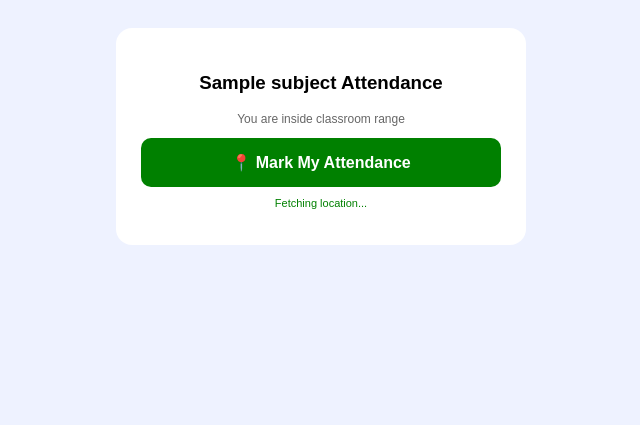
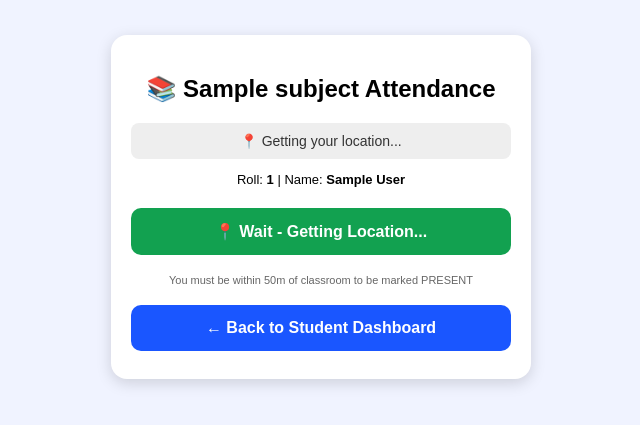
Before and after one commit to 309swara-crypto/qr-attendance, a Flask app: template templates/scan.html in a window 1280 px wide. Shown: the top 425 px of the page, without its empty margins (319-959 px from the left). Run offline with Flask 3, Linux system fonts and the light colour scheme; the visitor is signed in with stand-in values (Sample User, id 1); the template is opened without the code that fills it: most values are stand-ins (such as "Sample title", 1, 10 or a date in 2020); some libraries are stand-ins or nearby versions.

Commit message:
Update scan.html

```diff
--- a/templates/scan.html
+++ b/templates/scan.html
@@ -1,20 +1,57 @@
 <!DOCTYPE html>
 <html><head><meta name="viewport" content="width=device-width, initial-scale=1">
-<style>body{font-family:Arial;text-align:center;padding:20px;background:#eef2ff}.card{background:white;padding:25px;border-radius:16px;max-width:360px;margin:auto}button{width:100%;padding:15px;background:green;color:white;border:none;border-radius:10px;font-size:16px;font-weight:bold}</style></head>
-<body><div class="card">
-<h3>{{subject}} Attendance</h3><p style="font-size:12px;color:#666">You are inside classroom range</p>
-<form action="/verify_attendance" method="POST">
+<title>Mark Attendance</title>
+<style>
+body{font-family:Arial;background:#f0f3ff;margin:0;padding:15px;text-align:center}
+.card{background:white;border-radius:16px;padding:20px;max-width:380px;margin:20px auto;box-shadow:0 4px 15px rgba(0,0,0,.15)}
+.btn{width:100%;padding:14px;border:none;border-radius:10px;font-weight:bold;font-size:16px;margin:8px 0;cursor:pointer}
+.blue{background:#1a56ff;color:white}
+.green{background:#12a150;color:white}
+.gray{background:#eee;color:#333}
+#status{padding:10px;border-radius:8px;margin:10px 0;font-size:14px}
+</style></head>
+<body>
+<div class="card">
+<h2>📚 {{subject}} Attendance</h2>
+<div id="status" class="gray">📍 Getting your location...</div>
+<p style="font-size:13px">Roll: <b>{{session.roll}}</b> | Name: <b>{{session.name}}</b></p>
+
+<form action="/verify_attendance" method="POST" id="attendForm">
 <input type="hidden" name="qr_id" value="{{qr_id}}">
-<input type="hidden" name="lat" id="lat"><input type="hidden" name="lon" id="lon">
-<button>📍 Mark My Attendance</button>
+<input type="hidden" name="lat" id="lat">
+<input type="hidden" name="lon" id="lon">
+<button type="submit" class="btn green" id="markBtn" disabled>📍 Wait - Getting Location...</button>
 </form>
-<p id="status" style="font-size:11px;color:green;margin-top:10px">Fetching location...</p>
+
+<p style="font-size:11px;color:#666">You must be within 50m of classroom to be marked PRESENT</p>
+<a href="/student"><button class="btn blue">← Back to Student Dashboard</button></a>
 </div>
+
 <script>
-navigator.geolocation.getCurrentPosition(p=>{
- document.getElementById('lat').value=p.coords.latitude;
- document.getElementById('lon').value=p.coords.longitude;
- document.getElementById('status').innerHTML="📍 Location captured - Click button now";
-}, e=>{document.getElementById('status').innerHTML="⚠️ Please allow location";});
+function updateStatus(msg, color){
+  let el = document.getElementById("status");
+  el.innerText = msg;
+  el.style.background = color;
+}
+if(navigator.geolocation){
+  navigator.geolocation.getCurrentPosition(function(pos){
+    document.getElementById("lat").value = pos.coords.latitude;
+    document.getElementById("lon").value = pos.coords.longitude;
+    updateStatus("✅ Location Captured: " + pos.coords.latitude.toFixed(5) + ", " + pos.coords.longitude.toFixed(5), "#d4ffd4");
+    let btn = document.getElementById("markBtn");
+    btn.disabled = false;
+    btn.innerText = "✅ Mark My Attendance Now";
+  }, function(err){
+    updateStatus("❌ Location Error: " + err.message + " - Please enable GPS", "#ffd4d4");
+    // Allow anyway with default
+    document.getElementById("lat").value = "18.5204";
+    document.getElementById("lon").value = "73.8567";
+    let btn = document.getElementById("markBtn");
+    btn.disabled = false;
+    btn.innerText = "⚠️ Mark Attendance (Location Failed)";
+  }, {enableHighAccuracy:true, timeout:10000});
+} else {
+  updateStatus("❌ Geolocation not supported", "#ffd4d4");
+}
 </script>
 </body></html>
```
